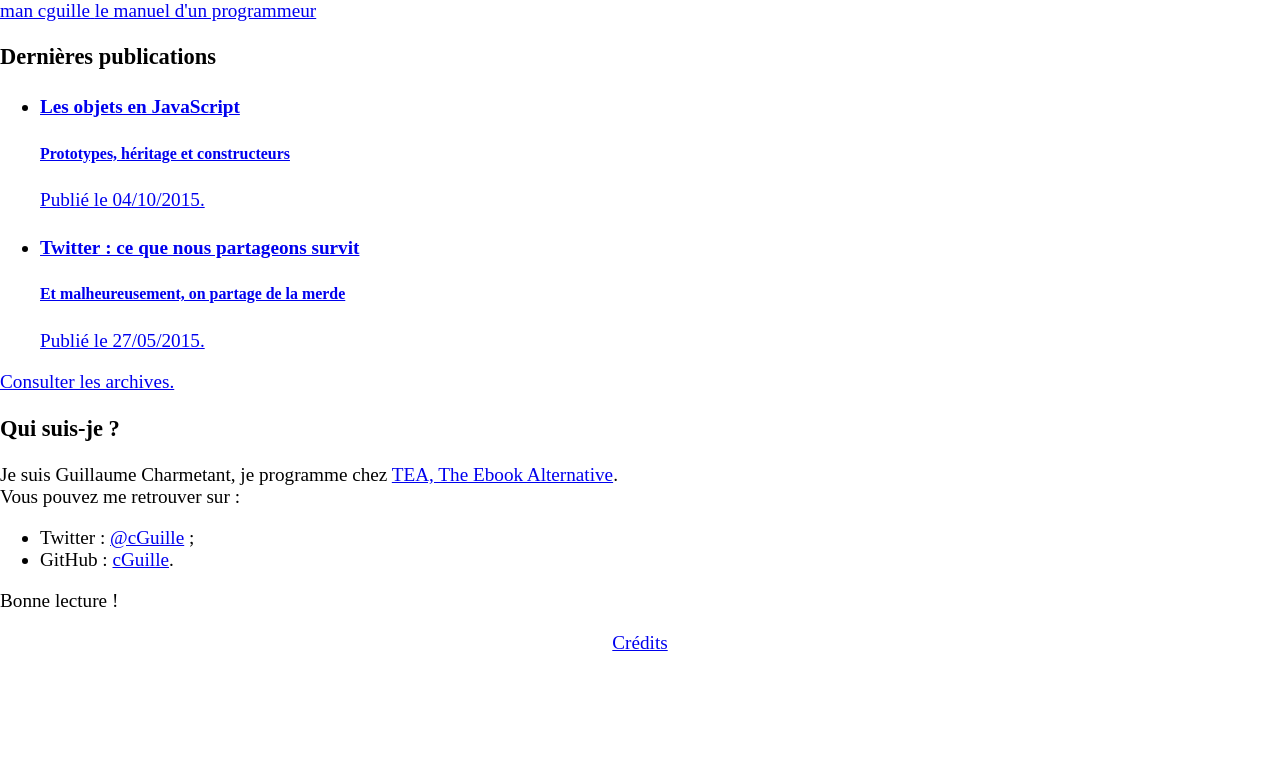
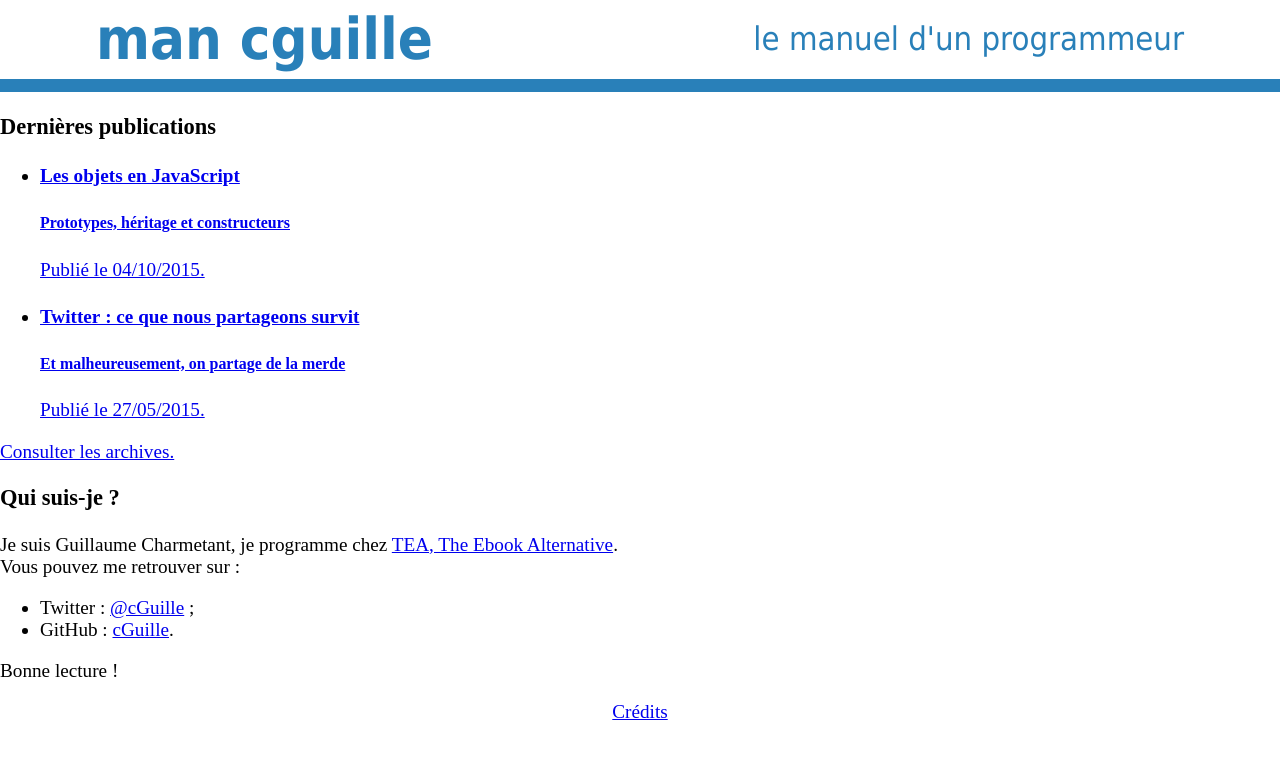
Before and after one commit to cGuille/cGuille.github.io, a Jekyll site: the page built from index.html, in a window 1280 px wide. Shown: the top 759 px of the page. Built offline with Jekyll 4.4.1, drawn with Linux system fonts in a browser that asks for light colours.

Commit message:
Main header style

```diff
--- a/assets/stylesheets/stylesheet.css
+++ b/assets/stylesheets/stylesheet.css
@@ -10,6 +10,25 @@ body {
   font-size: 1.2em;
 }
 
+#main-header a {
+  display: flex;
+  justify-content: space-between;
+  align-items: center;
+  border-bottom: 0.7em solid #2980b9;
+  padding: 0.3em 5em;
+
+  font-family: Tahoma, Geneva, Kalimati, sans-serif;
+  color: #2980b9;
+  text-decoration: none;
+}
+#main-header a :first-child {
+  font-size: 3em;
+  font-weight: bold;
+}
+#main-header a :last-child {
+  font-size: 1.7em;
+}
+
 h1, h2, h3, h4, h5, h6 {
 }
 
```
